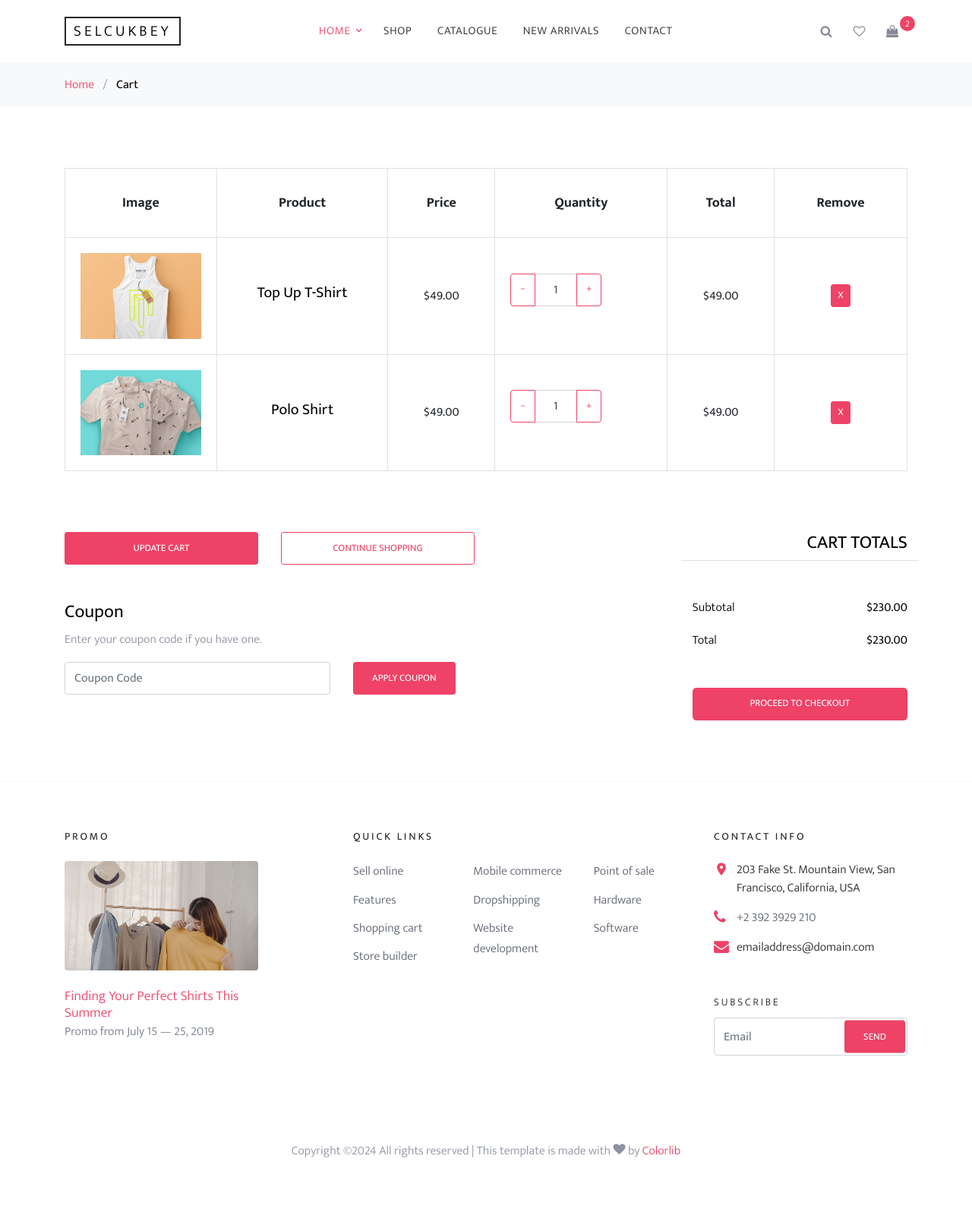
After one commit to Seco035/eccomerce-backend-django, a Django app: page /cart/ in a window 1280 px wide. The commit adds this page. Shown: the whole page at 76% size. Run offline with Django 4.2, Linux system fonts and the light colour scheme; some libraries are stand-ins or nearby versions; some web fonts are replaced.

Commit message:
cart product details

```diff
--- /dev/null
+++ b/eccomerce/products/templates/cart.html
@@ -0,0 +1,155 @@
+
+ {% extends "products/base.html" %}
+
+ {% load static %}
+
+ {% block title %} Cart {% endblock title %}
+
+
+ {% block content %}
+
+ <div class="site-wrap">
+  {% include "partials/_navbar.html" %}
+
+    <div class="bg-light py-3">
+      <div class="container">
+        <div class="row">
+          <div class="col-md-12 mb-0"><a href="index.html">Home</a> <span class="mx-2 mb-0">/</span> <strong class="text-black">Cart</strong></div>
+        </div>
+      </div>
+    </div>
+
+    <div class="site-section">
+      <div class="container">
+        <div class="row mb-5">
+          <form class="col-md-12" method="post">
+            <div class="site-blocks-table">
+              <table class="table table-bordered">
+                <thead>
+                  <tr>
+                    <th class="product-thumbnail">Image</th>
+                    <th class="product-name">Product</th>
+                    <th class="product-price">Price</th>
+                    <th class="product-quantity">Quantity</th>
+                    <th class="product-total">Total</th>
+                    <th class="product-remove">Remove</th>
+                  </tr>
+                </thead>
+                <tbody>
+                  <tr>
+                    <td class="product-thumbnail">
+                      <img src="images/cloth_1.jpg" alt="Image" class="img-fluid">
+                    </td>
+                    <td class="product-name">
+                      <h2 class="h5 text-black">Top Up T-Shirt</h2>
+                    </td>
+                    <td>$49.00</td>
+                    <td>
+                      <div class="input-group mb-3" style="max-width: 120px;">
+                        <div class="input-group-prepend">
+                          <button class="btn btn-outline-primary js-btn-minus" type="button">&minus;</button>
+                        </div>
+                        <input type="text" class="form-control text-center" value="1" placeholder="" aria-label="Example text with button addon" aria-describedby="button-addon1">
+                        <div class="input-group-append">
+                          <button class="btn btn-outline-primary js-btn-plus" type="button">&plus;</button>
+                        </div>
+                      </div>
+
+                    </td>
+                    <td>$49.00</td>
+                    <td><a href="#" class="btn btn-primary height-auto btn-sm">X</a></td>
+                  </tr>
+
+                  <tr>
+                    <td class="product-thumbnail">
+                      <img src="images/cloth_2.jpg" alt="Image" class="img-fluid">
+                    </td>
+                    <td class="product-name">
+                      <h2 class="h5 text-black">Polo Shirt</h2>
+                    </td>
+                    <td>$49.00</td>
+                    <td>
+                      <div class="input-group mb-3" style="max-width: 120px;">
+                        <div class="input-group-prepend">
+                          <button class="btn btn-outline-primary js-btn-minus" type="button">&minus;</button>
+                        </div>
+                        <input type="text" class="form-control text-center" value="1" placeholder="" aria-label="Example text with button addon" aria-describedby="button-addon1">
+                        <div class="input-group-append">
+                          <button class="btn btn-outline-primary js-btn-plus" type="button">&plus;</button>
+                        </div>
+                      </div>
+
+                    </td>
+                    <td>$49.00</td>
+                    <td><a href="#" class="btn btn-primary height-auto btn-sm">X</a></td>
+                  </tr>
+                </tbody>
+              </table>
+            </div>
+          </form>
+        </div>
+
+        <div class="row">
+          <div class="col-md-6">
+            <div class="row mb-5">
+              <div class="col-md-6 mb-3 mb-md-0">
+                <button class="btn btn-primary btn-sm btn-block">Update Cart</button>
+              </div>
+              <div class="col-md-6">
+                <button class="btn btn-outline-primary btn-sm btn-block">Continue Shopping</button>
+              </div>
+            </div>
+            <div class="row">
+              <div class="col-md-12">
+                <label class="text-black h4" for="coupon">Coupon</label>
+                <p>Enter your coupon code if you have one.</p>
+              </div>
+              <div class="col-md-8 mb-3 mb-md-0">
+                <input type="text" class="form-control py-3" id="coupon" placeholder="Coupon Code">
+              </div>
+              <div class="col-md-4">
+                <button class="btn btn-primary btn-sm px-4">Apply Coupon</button>
+              </div>
+            </div>
+          </div>
+          <div class="col-md-6 pl-5">
+            <div class="row justify-content-end">
+              <div class="col-md-7">
+                <div class="row">
+                  <div class="col-md-12 text-right border-bottom mb-5">
+                    <h3 class="text-black h4 text-uppercase">Cart Totals</h3>
+                  </div>
+                </div>
+                <div class="row mb-3">
+                  <div class="col-md-6">
+                    <span class="text-black">Subtotal</span>
+                  </div>
+                  <div class="col-md-6 text-right">
+                    <strong class="text-black">$230.00</strong>
+                  </div>
+                </div>
+                <div class="row mb-5">
+                  <div class="col-md-6">
+                    <span class="text-black">Total</span>
+                  </div>
+                  <div class="col-md-6 text-right">
+                    <strong class="text-black">$230.00</strong>
+                  </div>
+                </div>
+
+                <div class="row">
+                  <div class="col-md-12">
+                    <button class="btn btn-primary btn-lg btn-block" onclick="window.location='checkout.html'">Proceed To Checkout</button>
+                  </div>
+                </div>
+              </div>
+            </div>
+          </div>
+        </div>
+      </div>
+    </div>
+
+    {% include "partials/_footer.html" %}
+  </div>
+
+{% endblock content %}
--- a/eccomerce/products/templates/partials/_navbar.html
+++ b/eccomerce/products/templates/partials/_navbar.html
@@ -37,7 +37,7 @@
                 </ul>
               </li>
 
-              <li><a href="{% url 'shop' %}">Shop</a></li>
+              <li><a href="{% url 'products' %}">Shop</a></li>
               <li><a href="#">Catalogue</a></li>
               <li><a href="#">New Arrivals</a></li>
               <li><a href="contact.html">Contact</a></li>
--- a/eccomerce/products/urls.py
+++ b/eccomerce/products/urls.py
@@ -1,8 +1,10 @@
 from django.urls import path
-from .views import index, shop
+from .views import *
 
 
 urlpatterns = [
     path('', index, name="index"),
-    path('shop/', shop, name="shop"),
+    path('products/', products, name="products"),
+    path('products/p', product_details, name="product_details"),
+    path('cart/', cart, name="cart"),
 ]
--- a/eccomerce/products/views.py
+++ b/eccomerce/products/views.py
@@ -1,9 +1,15 @@
 from django.shortcuts import render
-
+from .views import *
 # Create your views here.
 
 def index(request):
     return render(request, "index.html")
 
-def shop(request):
-    return render(request, "shop.html")
+def products(request):
+    return render(request, "products.html")
+
+def cart(request):
+    return render(request, "cart.html")
+
+def product_details(request):
+    return render(request, "product_details.html")
```
Also changed, not shown: eccomerce/products/templates/product_details.html (added, +175 -0 lines), eccomerce/products/templates/products.html (renamed from eccomerce/products/templates/shop.html).
